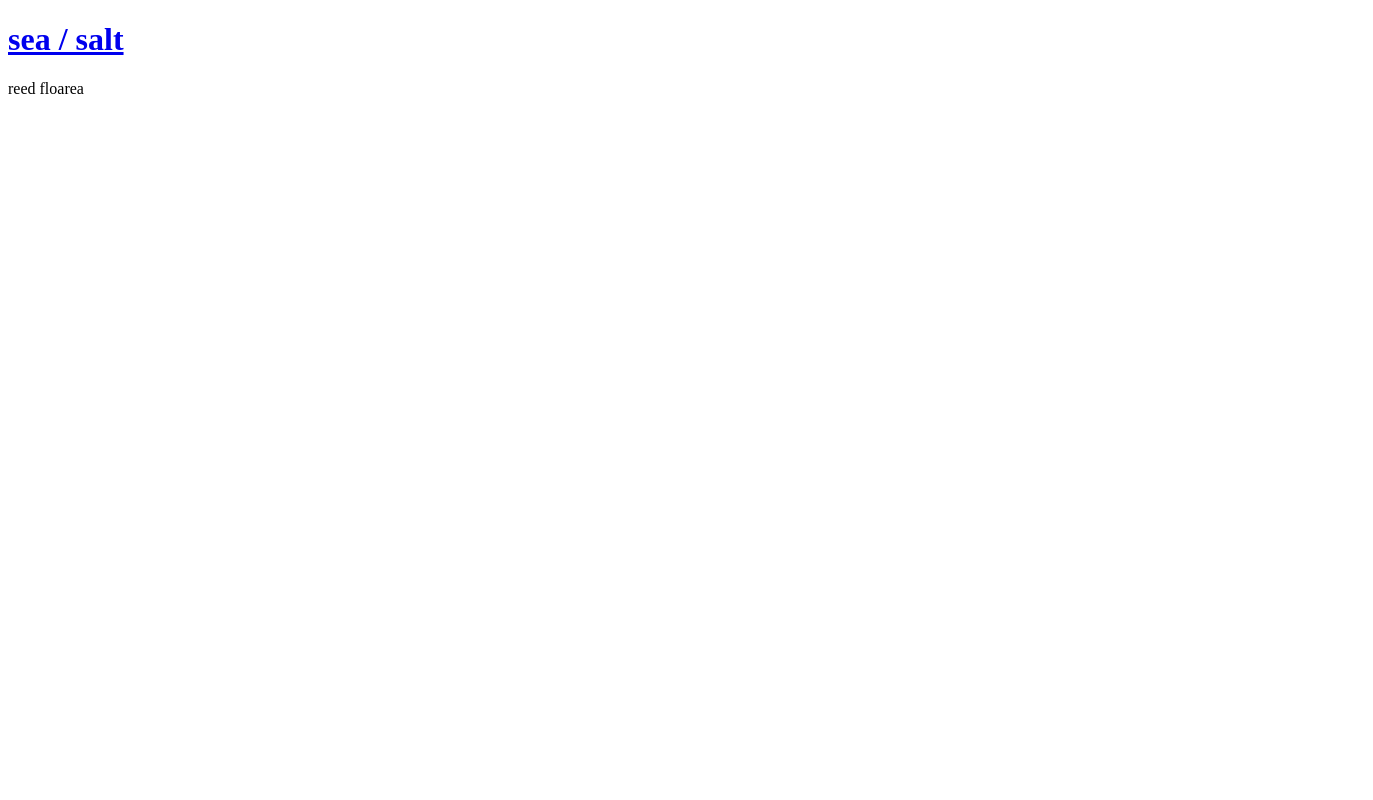
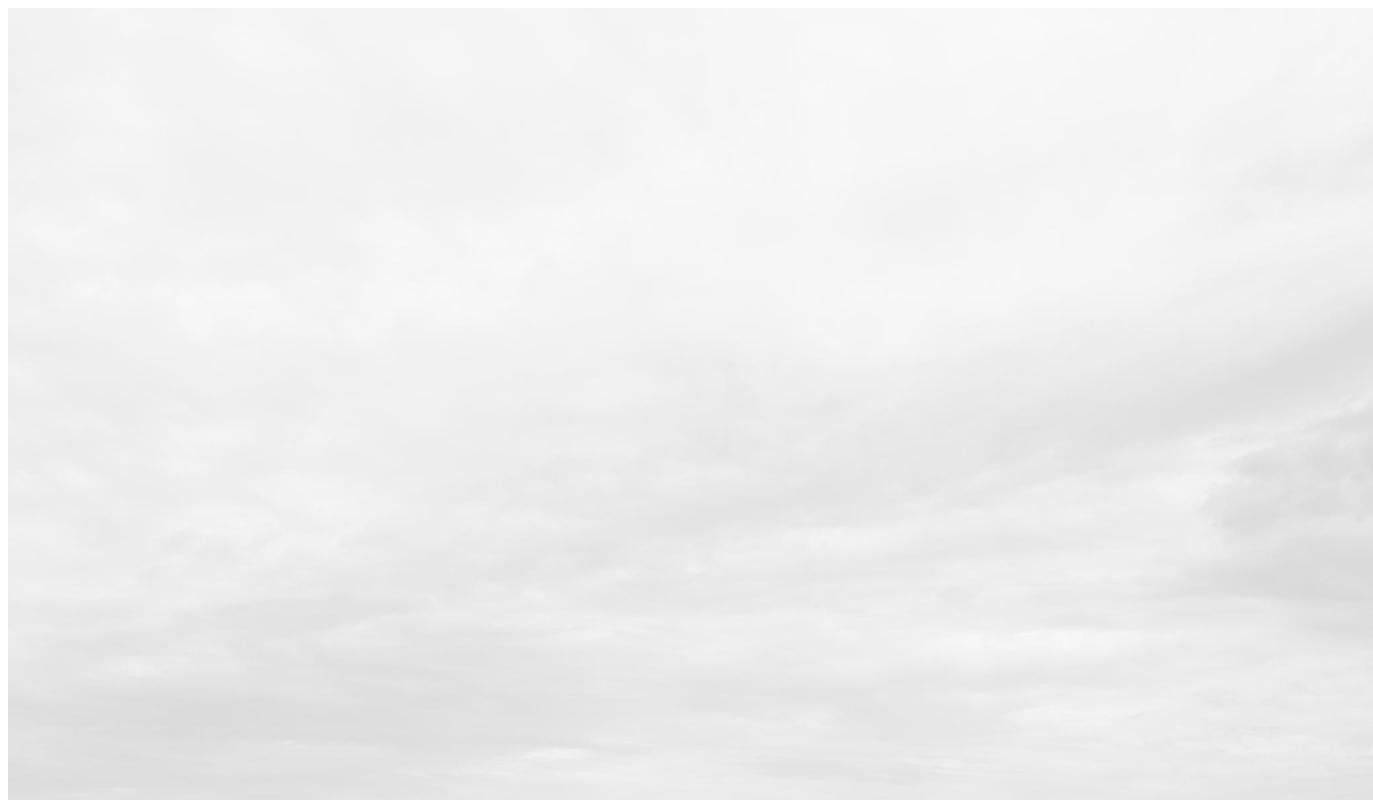
Before and after one commit to rfloarea/sea-salt, a plain HTML site: page index.html in a window 1280 px wide. Shown: the top 800 px of the page, 1373 px wide, since content can reach past the window. Drawn offline with Linux system fonts and the light colour scheme.

Commit message:
add image

```diff
--- a/index.html
+++ b/index.html
@@ -7,6 +7,7 @@
   <link rel="stylesheet" href="style.css">
 </head>
 <body>
+  <img src="sea-salt.jpg">
   <h1><a href="toc.html">sea / salt</a></h1>
   <p>reed floarea</p>
 
```
Also changed, not shown: sea-salt.jpg (added).
